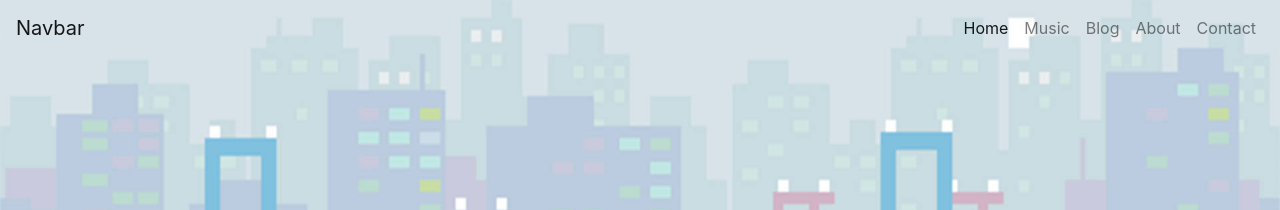
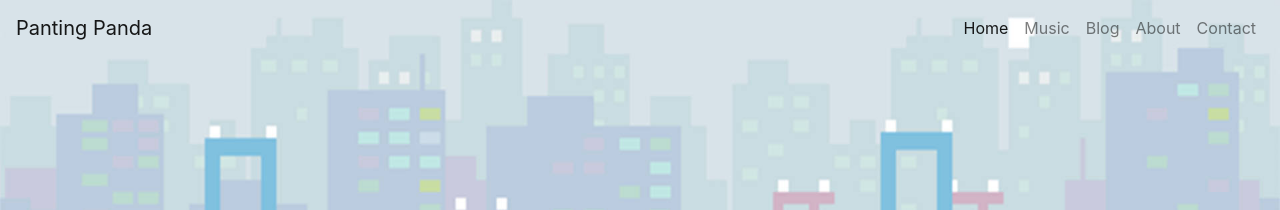
Before and after one commit to pantingpanda/pantingpanda.band, a Jekyll site: the page built from index.html, in a window 1280 px wide. Shown: the top 210 px of the page. Built offline with Jekyll 4.4.1, drawn with Linux system fonts in a browser that asks for light colours; nearby versions of some CDN libraries.

Commit message:
added logo name

```diff
--- a/_includes/header.html
+++ b/_includes/header.html
@@ -1,6 +1,6 @@
 <header>
  <nav class="navbar fixed-top navbar-expand-lg navbar-light">
-  <a class="navbar-brand" href="#">Navbar</a>
+  <a class="navbar-brand" href="#">Panting Panda</a>
   <button class="navbar-toggler" type="button" data-toggle="collapse" data-target="#navbarNav" aria-controls="navbarNav" aria-expanded="false" aria-label="Toggle navigation">
     <span class="navbar-toggler-icon"></span>
   </button>
```
Also changed, not shown: 3 other files.
